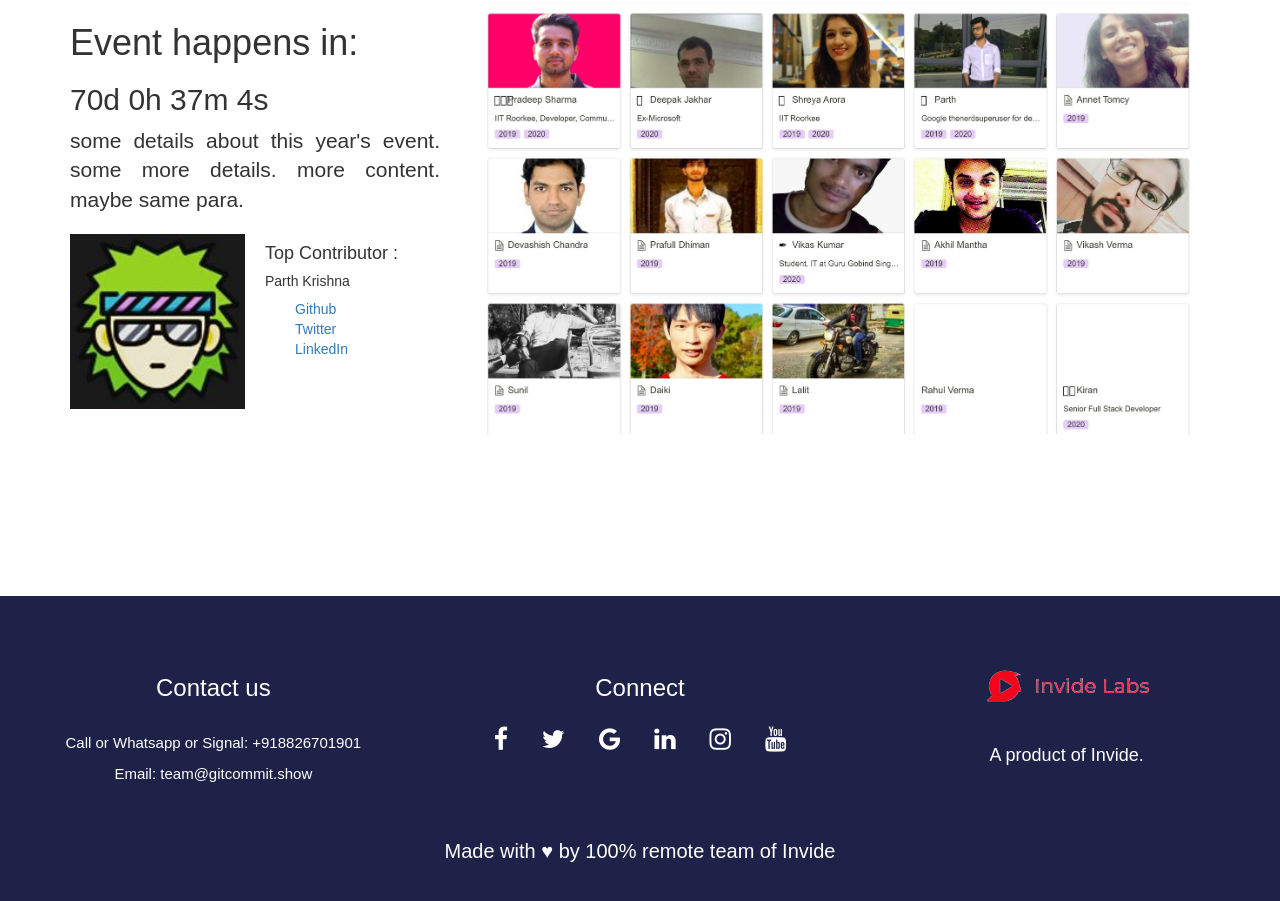
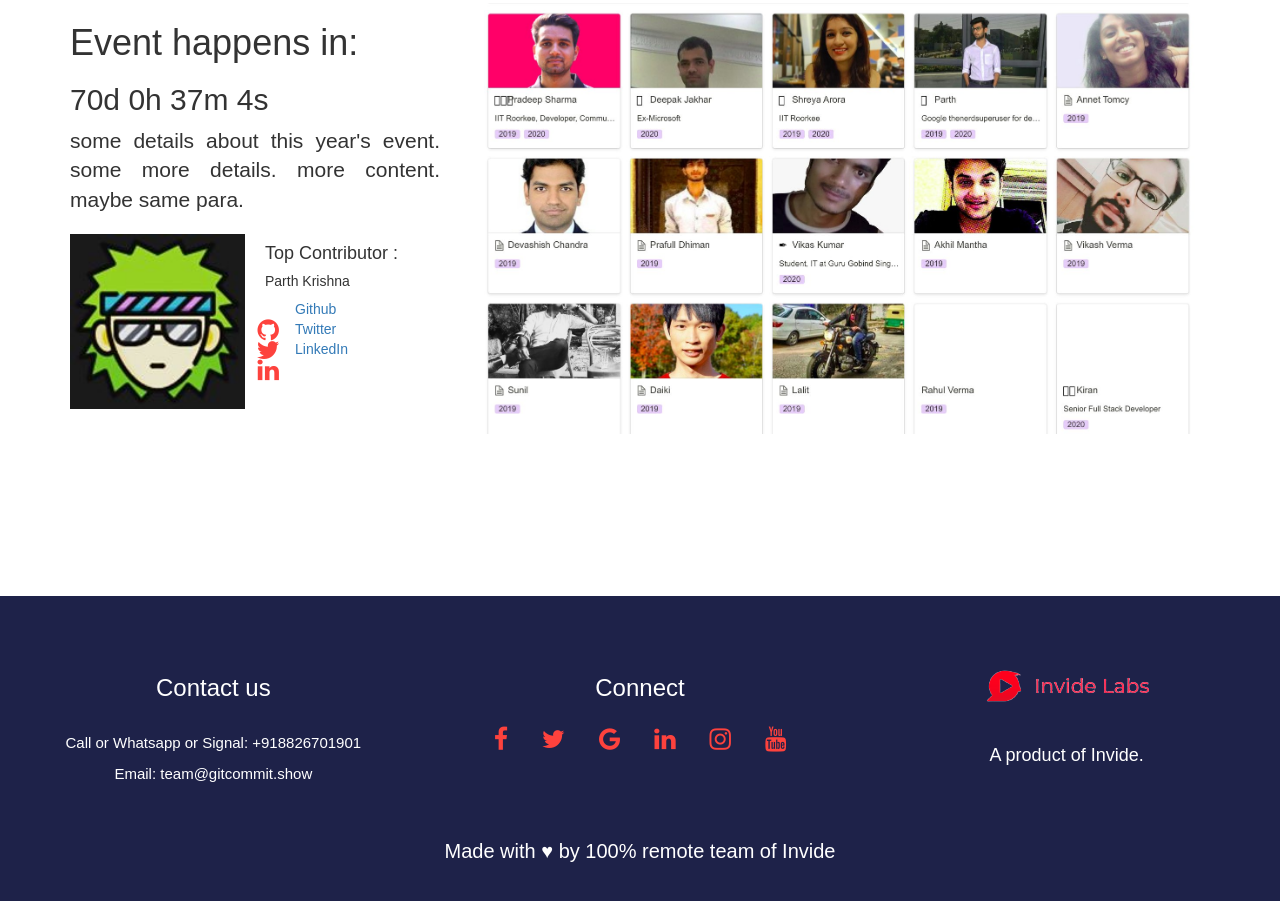
Before and after one commit to Git-Commit-Show/homepage, a plain HTML site: page index.html in a window 1280 px wide. Shown: the part 1602-2503 px from the top of the page. Drawn offline with nearby package versions, Linux system fonts and the light colour scheme; a script that the page names is missing.

Commit message:
icon color issue fix
changed `.fa` color to suit the theme of the website

```diff
--- a/assets/css/index.css
+++ b/assets/css/index.css
@@ -118,7 +118,7 @@ body {
 .fa {
 	padding: 15px;
 	font-size: 25px;
-	color: white;
+	color: #FD423D;
 }
 
 .fa:hover {
```
